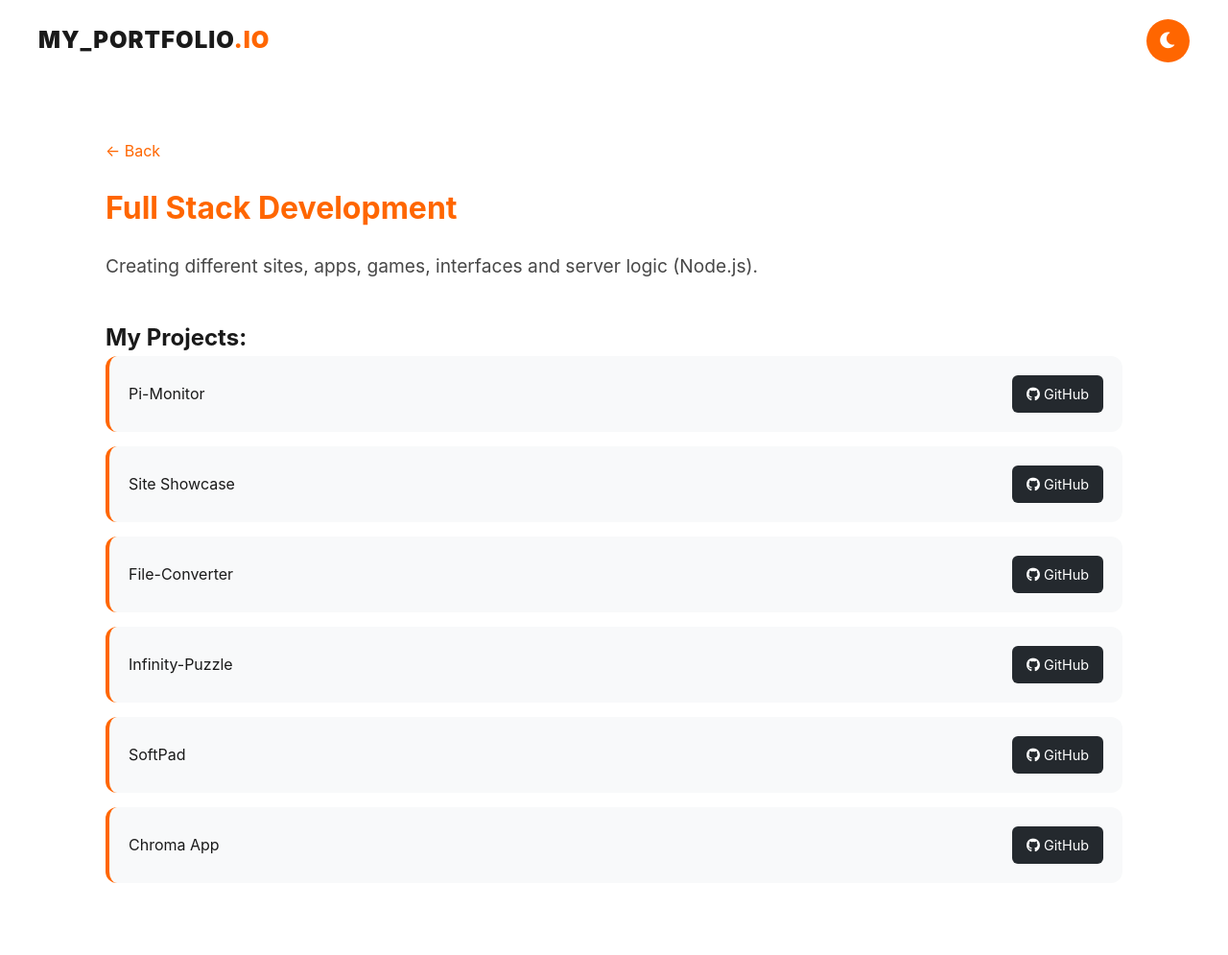
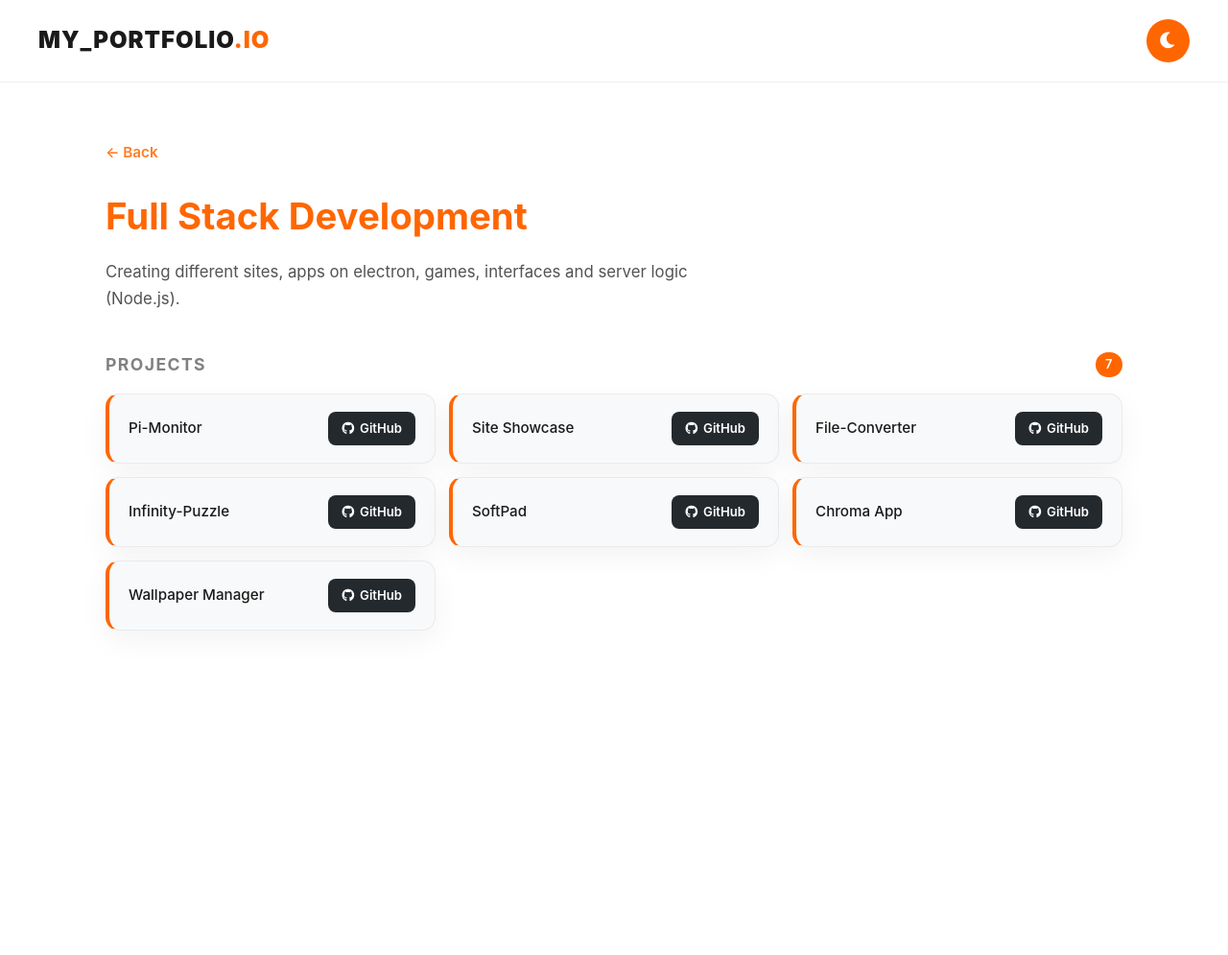
Before and after one commit to Korbut-Serhii/portfolio-site, a Flask app: page /category/web in a window 1280 px wide. Shown: the whole page at 96% size. After the commit the page ends 657 px from the top, so only its background shows below. Run offline with Flask 3, Linux system fonts and the light colour scheme.

Commit message:
Small Style correction

```diff
--- a/app.py
+++ b/app.py
@@ -24,20 +24,21 @@ def category_page(cat_id):
             "text": "I create small scripts and experiments to learn new libraries and concepts. These projects are not polished, but show my learning process.",
             "projects": [
                 {"name": "Uncategorized Projects", "link": "https://github.com/Korbut-Serhii/Python-Projects"},
-                {"name": "Tamagotchi - Small Idle Game", "link": "https://github.com/Korbut-Serhii/Tamagotchi"},
+                {"name": "Tamagotchi - Small Game", "link": "https://github.com/Korbut-Serhii/Tamagotchi"},
                 {"name": "ClipboardManager", "link": "https://github.com/Korbut-Serhii/ClipboardManager"},
             ]
         },
         "web": {
             "title": "Full Stack Development",
-            "text": "Creating different sites, apps, games, interfaces and server logic (Node.js).",
+            "text": "Creating different sites, apps on electron, games, interfaces and server logic (Node.js).",
             "projects": [
                 {"name": "Pi-Monitor", "link": "https://github.com/Korbut-Serhii/pi-monitor"},
                 {"name": "Site Showcase", "link": "https://github.com/Korbut-Serhii/Site-Showcase"},
                 {"name": "File-Converter", "link": "https://github.com/Korbut-Serhii/File-Converter"},
                 {"name": "Infinity-Puzzle", "link": "https://github.com/Korbut-Serhii/Infinity-Puzzle"},
                 {"name": "SoftPad", "link": "https://github.com/Korbut-Serhii/SoftPad"},
-                {"name": "Chroma App", "link": "https://github.com/Korbut-Serhii/Chroma"}
+                {"name": "Chroma App", "link": "https://github.com/Korbut-Serhii/Chroma"},
+                {"name": "Wallpaper Manager", "link": "https://github.com/Korbut-Serhii/wallpaper-manager"}
             ]
         },
         "other": {
--- a/static/css/style.css
+++ b/static/css/style.css
@@ -5,6 +5,8 @@
     --card-bg: #f8f9fa;
     --nav-bg: rgba(255, 255, 255, 0.8);
     --shadow: 0 10px 30px rgba(0,0,0,0.05);
+    --border-subtle: rgba(128, 128, 128, 0.12);
+    --text-muted: rgba(26, 26, 26, 0.55);
 }
 
 [data-theme="dark"] {
@@ -14,9 +16,11 @@
     --card-bg: #141414;
     --nav-bg: rgba(10, 10, 10, 0.8);
     --shadow: 0 10px 40px rgba(255, 0, 0, 0.1);
+    --border-subtle: rgba(255, 255, 255, 0.07);
+    --text-muted: rgba(255, 255, 255, 0.45);
 }
 
-* { margin: 0; padding: 0; box-sizing: border-box; transition: all 0.3s cubic-bezier(0.4, 0, 0.2, 1); }
+* { margin: 0; padding: 0; box-sizing: border-box; transition: background-color 0.3s, color 0.3s, border-color 0.3s, box-shadow 0.3s, transform 0.3s cubic-bezier(0.4, 0, 0.2, 1); }
 
 body {
     background-color: var(--bg-color);
@@ -32,6 +36,7 @@ body {
     position: sticky; top: 0; z-index: 1000;
     display: flex; justify-content: space-between; align-items: center;
     padding: 20px 40px; background: var(--nav-bg); backdrop-filter: blur(10px);
+    border-bottom: 1px solid var(--border-subtle);
 }
 
 .logo { font-weight: 900; font-size: 1.5rem; letter-spacing: 1px; }
@@ -41,6 +46,7 @@ body {
     background: var(--accent-color);
     color: white; border: none; width: 45px; height: 45px;
     border-radius: 50%; cursor: pointer; font-size: 1.2rem;
+    flex-shrink: 0;
 }
 
 /* Hero Section */
@@ -48,13 +54,13 @@ body {
 .hero h1 { font-size: 3.5rem; margin-bottom: 10px; }
 .accent-text { color: var(--accent-color); }
 
-
 .tech-tag {
     display: inline-block; margin-top: 20px; font-size: 0.8rem;
     padding: 5px 12px; border-radius: 20px;
     background: rgba(128, 128, 128, 0.1); color: var(--accent-color);
 }
 
+/* Index grid */
 .card-link {
     text-decoration: none;
     color: inherit;
@@ -69,32 +75,6 @@ body {
     font-size: 0.9rem;
 }
 
-.category-page { padding: 60px 0; }
-.back-link { color: var(--accent-color); text-decoration: none; margin-bottom: 20px; display: inline-block; }
-.description { font-size: 1.2rem; margin: 20px 0 40px; opacity: 0.8; }
-
-.project-item {
-    background: var(--card-bg);
-    padding: 20px;
-    border-radius: 12px;
-    margin-bottom: 15px;
-    display: flex;
-    justify-content: space-between;
-    align-items: center;
-    border-left: 4px solid var(--accent-color);
-}
-
-.github-btn {
-    background: #24292e;
-    color: white;
-    padding: 8px 15px;
-    border-radius: 6px;
-    text-decoration: none;
-    font-size: 0.9rem;
-}
-
-[data-theme="dark"] .github-btn { background: var(--accent-color); }
-
 .grid {
     display: grid;
     grid-template-columns: repeat(4, 1fr);
@@ -104,22 +84,18 @@ body {
 }
 
 @media (max-width: 1024px) {
-    .grid {
-        grid-template-columns: repeat(2, 1fr);
-    }
+    .grid { grid-template-columns: repeat(2, 1fr); }
 }
 
 @media (max-width: 600px) {
-    .grid {
-        grid-template-columns: 1fr;
-    }
+    .grid { grid-template-columns: 1fr; }
 }
 
 .card {
     background: var(--card-bg);
     padding: 25px 15px;
     border-radius: 20px;
-    border: 1px solid rgba(128, 128, 128, 0.1);
+    border: 1px solid var(--border-subtle);
     box-shadow: var(--shadow);
     text-align: center;
     display: flex;
@@ -136,3 +112,128 @@ body {
 .card-icon {
     font-size: 2rem; color: var(--accent-color); margin-bottom: 20px;
 }
+
+/* ── Category Page ──────────────────────────────────────────── */
+.category-page { padding: 60px 0 80px; }
+
+.back-link {
+    color: var(--accent-color);
+    text-decoration: none;
+    margin-bottom: 24px;
+    display: inline-flex;
+    align-items: center;
+    gap: 6px;
+    font-weight: 600;
+    font-size: 0.95rem;
+    opacity: 0.85;
+}
+.back-link:hover { opacity: 1; }
+
+.category-page h1 {
+    font-size: 2.4rem;
+    margin-bottom: 12px;
+}
+
+.description {
+    font-size: 1.05rem;
+    margin: 0 0 40px;
+    opacity: 0.75;
+    max-width: 680px;
+    line-height: 1.7;
+}
+
+/* Project list header */
+.project-list { }
+
+.project-list-header {
+    display: flex;
+    align-items: center;
+    justify-content: space-between;
+    margin-bottom: 16px;
+}
+
+.project-list-header h2 {
+    font-size: 1.1rem;
+    font-weight: 700;
+    text-transform: uppercase;
+    letter-spacing: 0.08em;
+    color: var(--text-muted);
+}
+
+.project-count {
+    font-size: 0.8rem;
+    font-weight: 600;
+    padding: 3px 10px;
+    border-radius: 20px;
+    background: var(--accent-color);
+    color: #fff;
+    letter-spacing: 0.04em;
+}
+
+/* Grid of project cards */
+.project-grid {
+    display: grid;
+    grid-template-columns: repeat(auto-fill, minmax(280px, 1fr));
+    gap: 14px;
+}
+
+.project-item {
+    background: var(--card-bg);
+    padding: 18px 20px;
+    border-radius: 14px;
+    display: flex;
+    justify-content: space-between;
+    align-items: center;
+    gap: 12px;
+    border: 1px solid var(--border-subtle);
+    border-left: 4px solid var(--accent-color);
+    box-shadow: var(--shadow);
+    transition: transform 0.2s ease, border-color 0.2s ease, box-shadow 0.2s ease;
+}
+
+.project-item:hover {
+    transform: translateY(-3px);
+    box-shadow: 0 16px 40px rgba(0,0,0,0.08);
+}
+
+[data-theme="dark"] .project-item:hover {
+    box-shadow: 0 16px 40px rgba(255, 0, 0, 0.12);
+}
+
+.project-item span {
+    font-size: 0.95rem;
+    font-weight: 500;
+    flex: 1;
+    min-width: 0;
+    white-space: nowrap;
+    overflow: hidden;
+    text-overflow: ellipsis;
+}
+
+.github-btn {
+    background: #24292e;
+    color: white;
+    padding: 7px 14px;
+    border-radius: 8px;
+    text-decoration: none;
+    font-size: 0.82rem;
+    font-weight: 600;
+    display: flex;
+    align-items: center;
+    gap: 6px;
+    white-space: nowrap;
+    flex-shrink: 0;
+    transition: opacity 0.2s;
+}
+
+.github-btn:hover { opacity: 0.82; }
+
+[data-theme="dark"] .github-btn { background: var(--accent-color); }
+
+/* Responsive */
+@media (max-width: 600px) {
+    .hero h1 { font-size: 2.4rem; }
+    .navbar { padding: 16px 20px; }
+    .category-page h1 { font-size: 1.8rem; }
+    .project-grid { grid-template-columns: 1fr; }
+}
--- a/templates/category.html
+++ b/templates/category.html
@@ -6,7 +6,12 @@
         <p class="description">{{ data.text }}</p>
 
         <div class="project-list">
-            <h2>My Projects:</h2>
+            <div class="project-list-header">
+                <h2>Projects</h2>
+                <span class="project-count">{{ data.projects | length }}</span>
+            </div>
+
+            <div class="project-grid">
                 {% for project in data.projects %}
                 <div class="project-item">
                     <span>{{ project.name }}</span>
@@ -17,4 +22,5 @@
                 {% endfor %}
             </div>
         </div>
+    </div>
 {% endblock %}
```
Lines whose indentation alone changed are shown as unchanged.
